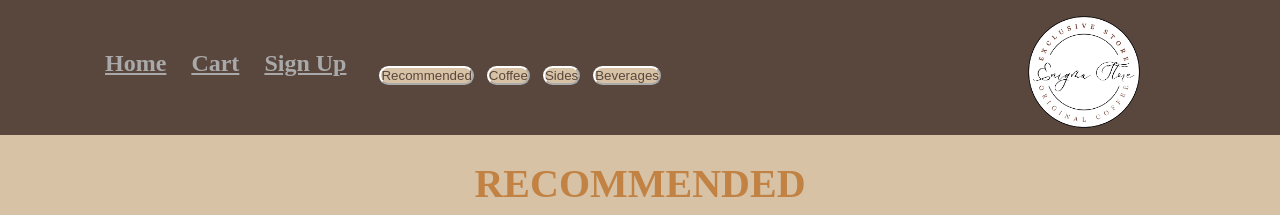
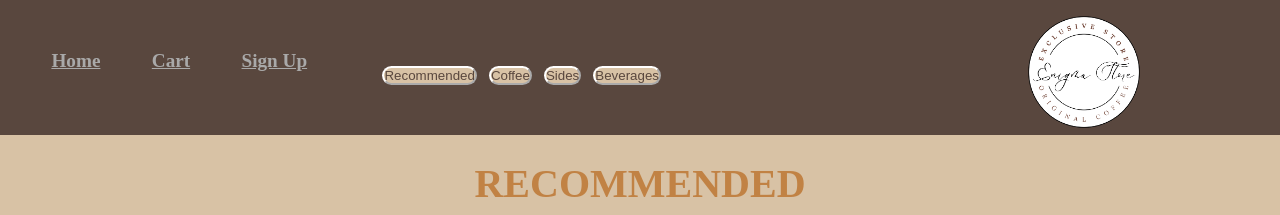
Before and after one commit to enigmastore/Enigma-Store, a plain HTML site: page menu/menu.html in a window 1280 px wide. Shown: the top 215 px of the page. Drawn offline with Linux system fonts and the light colour scheme; a web font is replaced by a local one.

Commit message:
Update menu.css

```diff
--- a/menu/menu.css
+++ b/menu/menu.css
@@ -76,8 +76,8 @@ border-radius: 2rem;
     display: flex;
     background-color:rgb(89, 71, 62);
     color: rgb(66, 38, 38);
-    font-size: 20;
-    padding-left: 5rem;
+
+    padding-left: 0rem;
     position: fixed;
     top: 0px;
     left: 0px;
@@ -181,11 +181,12 @@ body{
 }
 
 .link {
-    font-size: 1rem;
+    font-size: 0.8rem;
     color: darkgray;
+    margin-left: -1rem;
 }
 
 .link:hover
 {
-  cursor: pointer;
+  cursor: pointer;
 }
```
